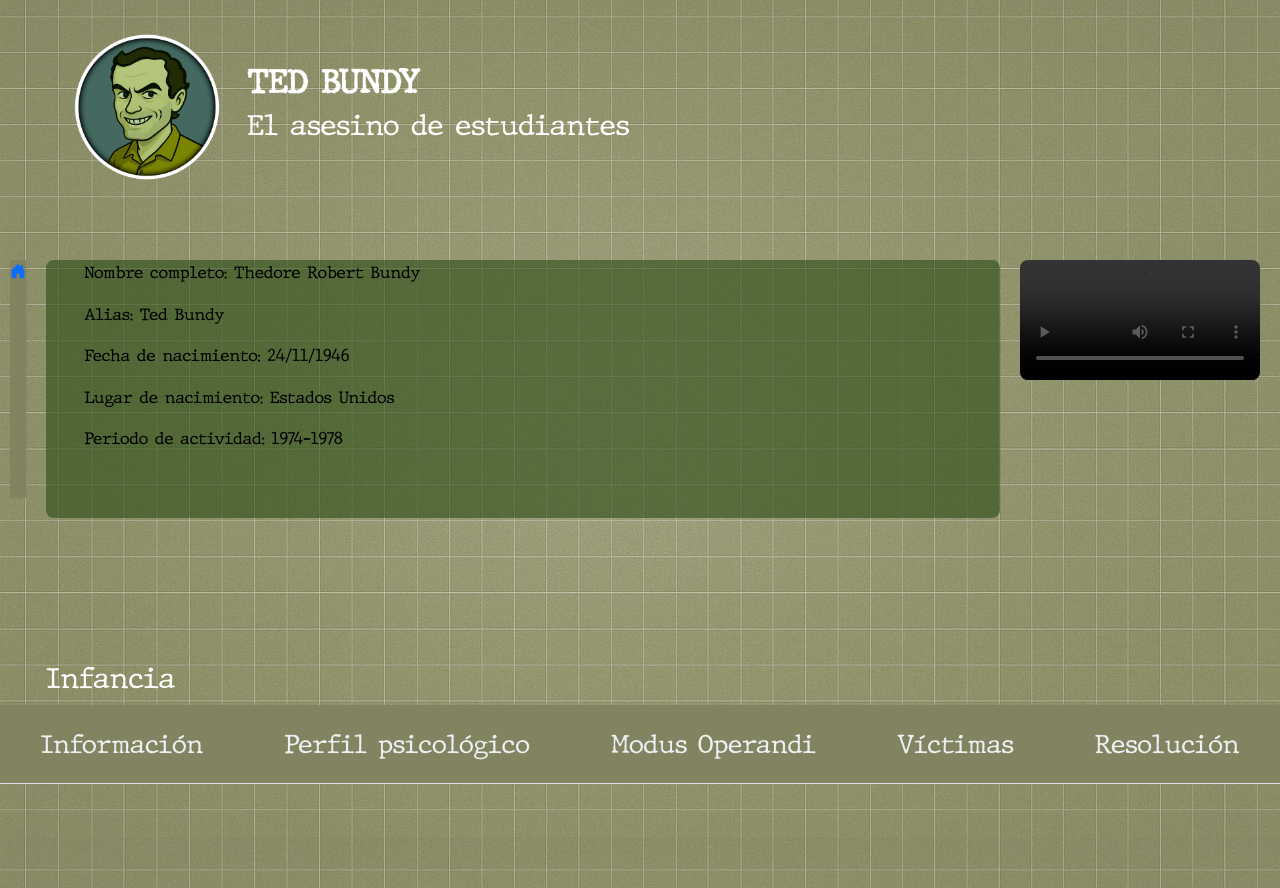
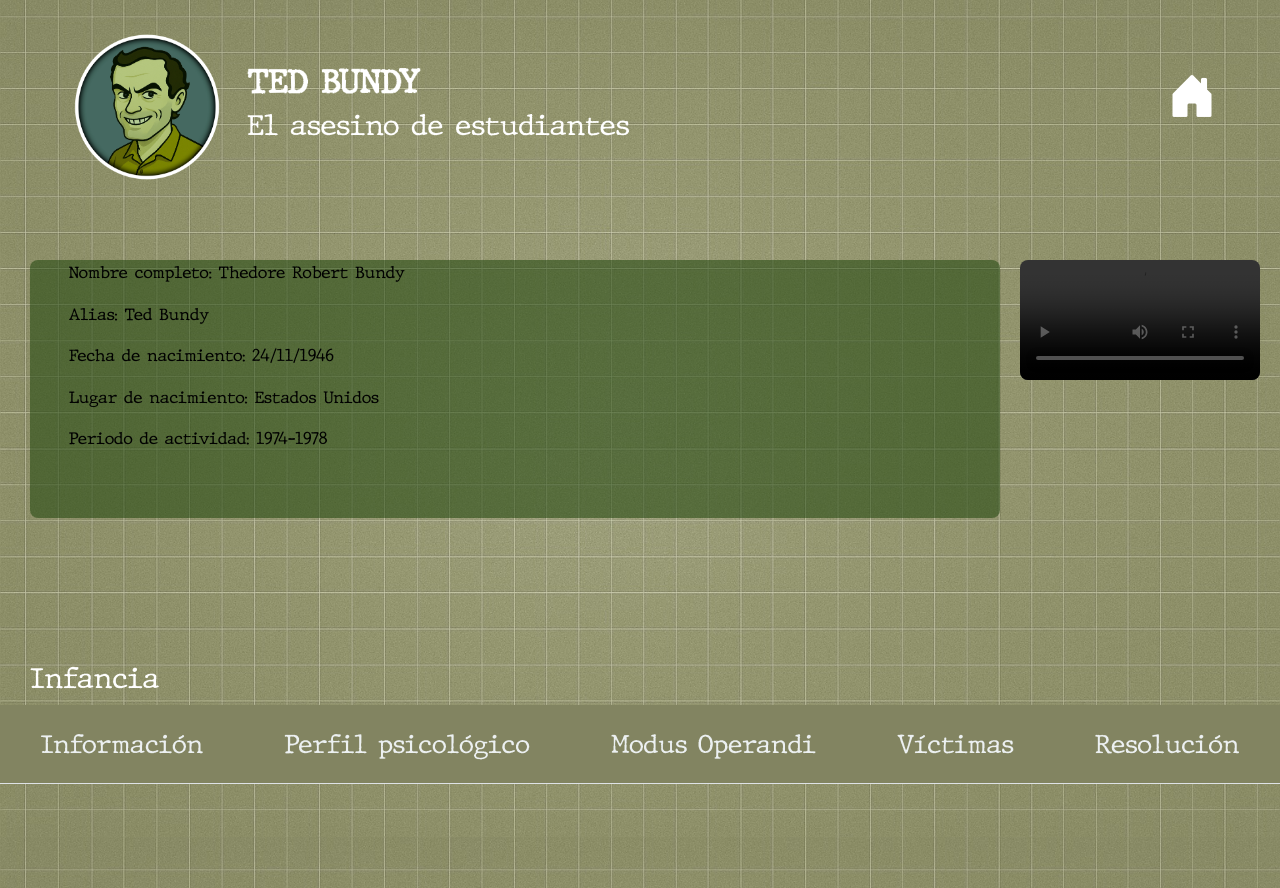
Before and after one commit to PPP1611/injury, a PHP site: page /detalle.php?id=1 in a window 1280 px wide. Shown: the part 16-904 px from the top of the page. Run offline with PHP 8.4, Linux system fonts and the light colour scheme; data comes from the database, SQL or seed files in the repository; data that the repository does not hold is empty; grey boxes are pictures that could not be loaded.

Commit message:
Update style.css

```diff
--- a/css/style.css
+++ b/css/style.css
@@ -259,6 +259,21 @@ body {
   flex-direction: column;
 }
 
+.boton-home {
+  color: white;
+  /* Icono en blanco */
+  font-size: 300%;
+  /* Tamaño */
+  cursor: pointer;
+  line-height: 1;
+  /* Para asegurar que el icono esté centrado si es un <i> */
+  position: absolute;
+  top: 11%;
+  right: 5%;
+  z-index: 10;
+  position: fixed;
+
+}
 
 .boton-home:hover {
 
```
